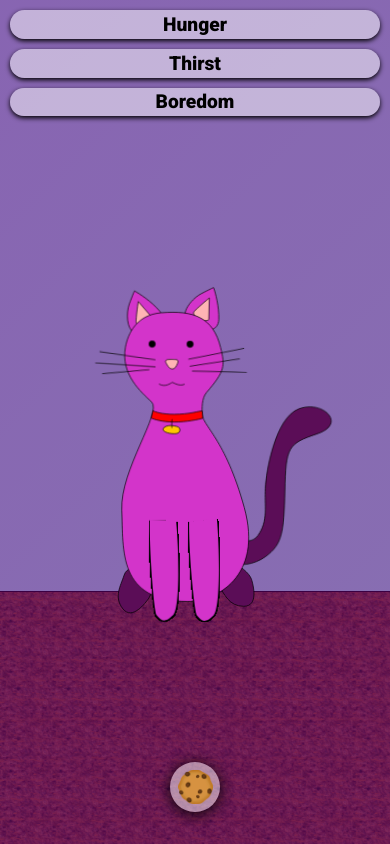
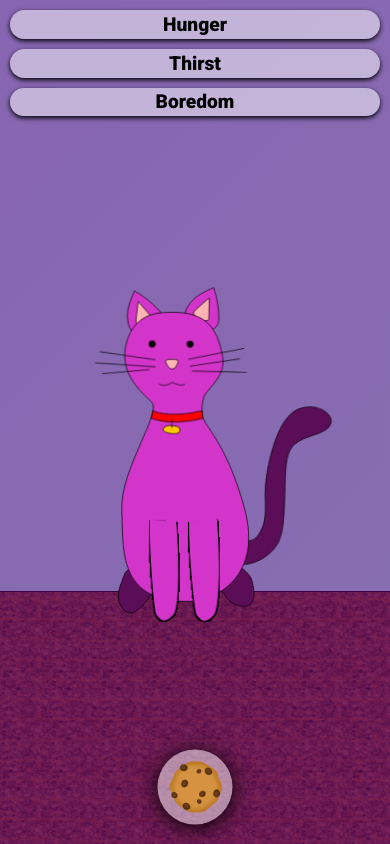
Before and after one commit to slippedandmissed/ConeSpace, an Angular app in the folder frontend/: page / in a window 390 px wide. In both pictures the pointer is over the element 195 px from the left and 786 px from the top of the page. Built offline with nearby package versions, Linux system fonts and the light colour scheme; what ngx-socket-io would draw is missing.

Commit message:
Made interaction buttons more responsive

```diff
--- a/frontend/src/app/components/interaction/interaction.component.scss
+++ b/frontend/src/app/components/interaction/interaction.component.scss
@@ -7,10 +7,16 @@
     display: flex;
     align-items: center;
     justify-content: center;
+    cursor: pointer;
+    transition: transform 0.5s ease;
 
     img {
         max-width: 0.7em;
         max-height: 0.7em;
         pointer-events: none;
     }
+
+    &:hover {
+        transform: scale(1.5);
+    }
 }
```
